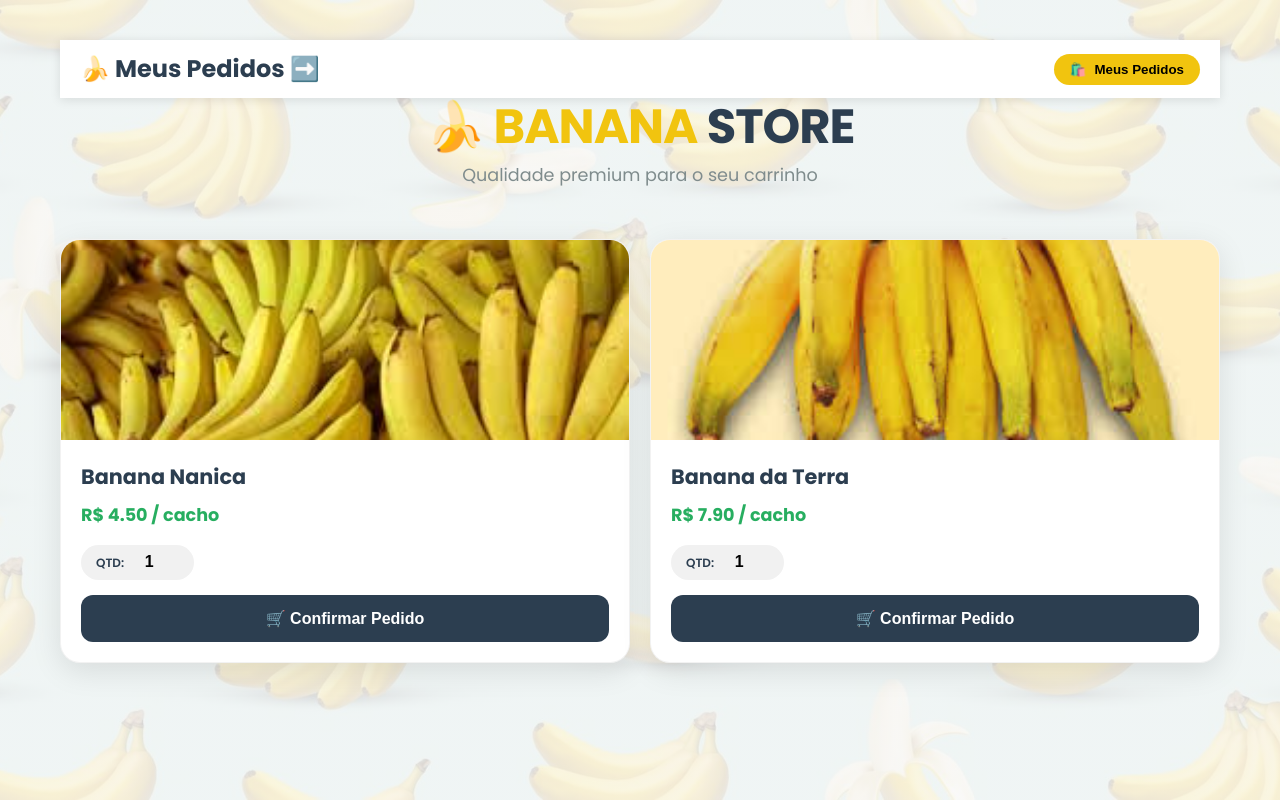
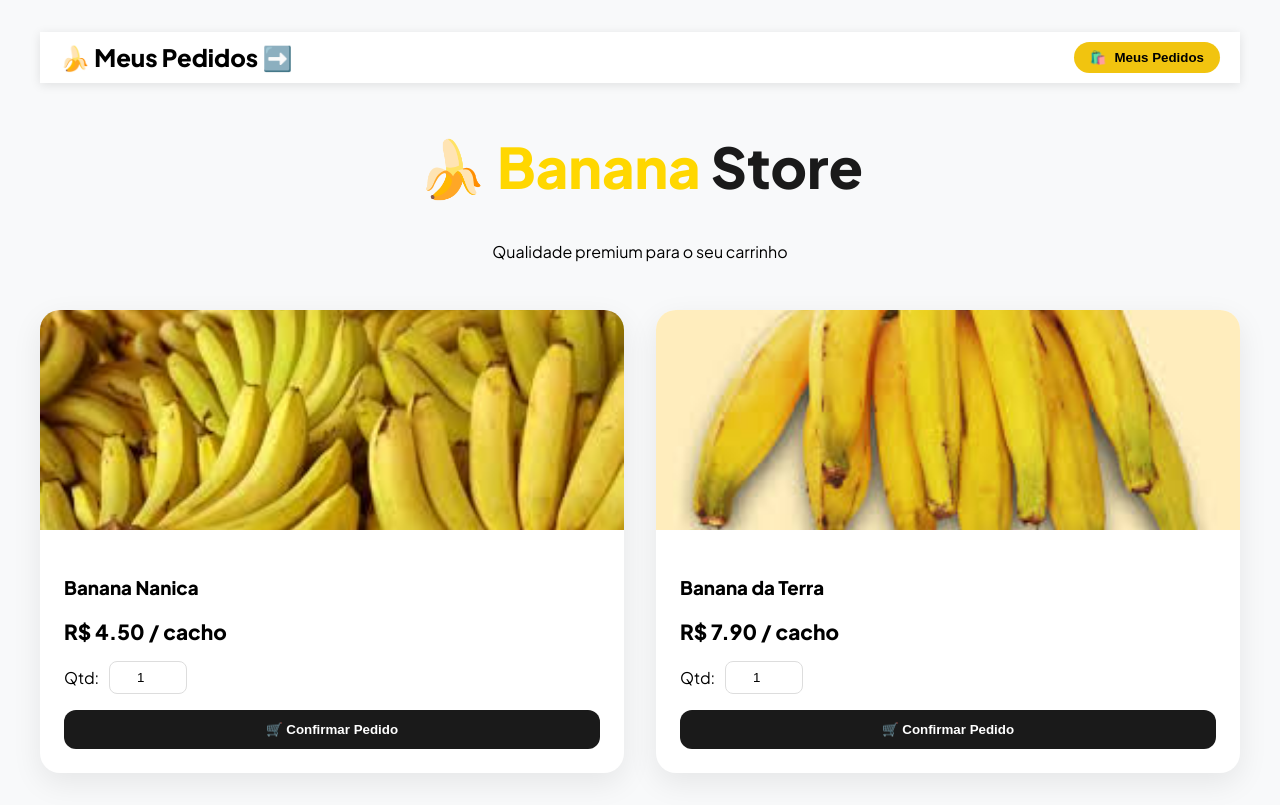
Before and after one commit to shadow123433/banana-store-frontend, a React (Vite) app in the folder Frontend/: page /Home in a window 1280 px wide. Built offline with nearby package versions, Linux system fonts and the light colour scheme; no server answers.

Commit message:
Melhorando ux e ui

```diff
--- a/Frontend/src/App.css
+++ b/Frontend/src/App.css
@@ -1,287 +1,167 @@
-/* Importando uma fonte moderna */
-@import url('https://fonts.googleapis.com/css2?family=Poppins:wght@300;400;600;700&display=swap');
+@import url('https://fonts.googleapis.com/css2?family=Plus+Jakarta+Sans:wght@300;400;600;800&display=swap');
 
 :root {
-  --primary: #f1c40f;    /* Amarelo Banana */
-  --secondary: #27ae60;  /* Verde Folha */
-  --dark: #2c3e50;
-  --light: #f9f9f9;
-  --shadow: 0 8px 30px rgba(0,0,0,0.1);
-}
-
-* {
-  margin: 0;
-  padding: 0;
-  box-sizing: border-box;
+  --primary: #FFD700;
+  --secondary: #1a1a1a;
+  --bg-body: #f8f9fa;
+  --white: #ffffff;
+  --shadow: 0 10px 30px rgba(0, 0, 0, 0.08);
+  --transition: all 0.3s cubic-bezier(0.4, 0, 0.2, 1);
 }
 
 body {
-  font-family: 'Poppins', sans-serif;
-  background: linear-gradient(rgba(249, 249, 249, 0.85), rgba(249, 249, 249, 0.85)),
-              url('./assets/imgs/imagesf.jpg');
-  background-attachment: fixed;
-  background-size: cover;
-  background-position: center;
-  color: var(--dark);
-  line-height: 1.6;
-  min-height: 100vh;
-  /* Evita que o site balance para os lados no celular */
-  overflow-x: hidden;
-  width: 100%;
+  font-family: 'Plus Jakarta Sans', sans-serif;
+  background-color: var(--bg-body);
+  margin: 0;
 }
 
-/* --- CONTAINER --- */
 .container {
-  width: 100%;
   max-width: 1200px;
   margin: 0 auto;
-  padding: 20px; /* Padding padrão menor para mobile */
+  padding: 2rem;
 }
 
 /* --- HEADER --- */
 header {
   text-align: center;
-  margin-bottom: 30px;
-  padding: 0 10px;
+  margin: 3rem 0;
 }
 
 header h1 {
-  /* clamp faz a fonte diminuir no celular e crescer no PC automaticamente */
-  font-size: clamp(1.8rem, 8vw, 3rem);
-  font-weight: 700;
-  color: var(--dark);
-  text-transform: uppercase;
-  letter-spacing: -1px;
-  line-height: 1.2;
+  font-size: clamp(2rem, 8vw, 3.5rem);
+  font-weight: 800;
+  color: var(--secondary);
 }
 
-header h1 span {
-  color: var(--primary);
+header h1 span { color: var(--primary); }
+
+/* --- VITRINE --- */
+.vitrine {
+  display: grid;
+  grid-template-columns: repeat(auto-fit, minmax(280px, 1fr));
+  gap: 2rem;
 }
 
-header p {
-  color: #7f8c8d;
-  font-size: clamp(0.9rem, 4vw, 1.1rem);
-  margin-top: 5px;
-}
-
-/* --- VITRINE (GRID) --- */
-.vitrine {
-  display: grid;
-  /* Ajuste inteligente: no mobile vira 1 coluna, no PC distribui */
-  grid-template-columns: repeat(auto-fit, minmax(280px, 1fr));
-  gap: 20px;
-}
-
-/* --- CARD DO PRODUTO --- */
 .card {
-  background: white;
+  background: var(--white);
   border-radius: 20px;
   overflow: hidden;
   box-shadow: var(--shadow);
-  transition: transform 0.3s ease, box-shadow 0.3s ease;
-  border: 1px solid rgba(0,0,0,0.05);
-  display: flex;
-  flex-direction: column;
-  width: 100%;
+  transition: var(--transition);
 }
 
-/* Hover apenas para dispositivos que possuem mouse */
-@media (hover: hover) {
-  .card:hover {
-    transform: translateY(-10px);
-    box-shadow: 0 15px 45px rgba(0,0,0,0.15);
-  }
-  .card:hover img {
-    transform: scale(1.05);
-  }
-}
+.card:hover { transform: translateY(-8px); }
 
 .card img {
   width: 100%;
-  height: 200px; /* Altura fixa melhorada */
+  height: 220px;
   object-fit: cover;
-  transition: transform 0.5s ease;
 }
 
-.card-info {
-  padding: 20px;
-  flex-grow: 1;
-  display: flex;
-  flex-direction: column;
-  justify-content: space-between;
+.card-info { padding: 1.5rem; }
+
+.preco {
+  font-size: 1.3rem;
+  font-weight: 700;
+  margin: 1rem 0;
 }
 
-.card-info h3 {
-  font-size: 1.3rem;
-  margin-bottom: 8px;
-  color: var(--dark);
-}
-
-.preco {
-  font-size: 1.1rem;
-  font-weight: 700;
-  color: var(--secondary);
-  margin-bottom: 15px;
-}
-
-/* --- CONTROLE DE QUANTIDADE --- */
+/* --- CONTROLES ESPECÍFICOS DA VITRINE --- */
 .controle-quantidade {
   display: flex;
   align-items: center;
-  background: #f1f1f1;
-  padding: 8px 15px;
-  border-radius: 50px;
-  margin-bottom: 15px;
-  width: fit-content;
+  gap: 10px;
+  margin-bottom: 1rem;
 }
 
-.controle-quantidade label {
-  font-size: 0.75rem;
-  font-weight: 600;
-  margin-right: 10px;
-  text-transform: uppercase;
+.vitrine input[type="number"] {
+  width: 60px;
+  padding: 8px;
+  border-radius: 8px;
+  border: 1px solid #ddd;
+  text-align: center;
 }
 
-.controle-quantidade input {
+.btn-pedido {
+  width: 100%;
+  padding: 12px;
   border: none;
-  background: transparent;
-  width: 45px;
-  font-size: 1rem;
-  font-weight: 700;
-  text-align: center;
-  outline: none;
+  border-radius: 12px;
+  background: var(--secondary);
+  color: white;
+  font-weight: 600;
+  cursor: pointer;
+  transition: 0.2s;
 }
 
-/* --- BOTÃO DE PEDIDO --- */
-.btn-pedido {
-  background: var(--dark);
-  color: white;
-  border: none;
-  padding: 14px;
-  border-radius: 12px;
-  font-weight: 600;
-  font-size: 1rem;
-  cursor: pointer;
-  display: flex;
-  align-items: center;
-  justify-content: center;
-  gap: 10px;
-  transition: background 0.3s ease;
-  width: 100%; /* Botão largo para facilitar o toque no celular */
-}
+.btn-pedido:hover { background: var(--primary); color: var(--secondary); }
 
-.btn-pedido:active {
-  background: #000;
-  transform: scale(0.98);
-}
-
-/* --- ESTILO DO MODAL (Adaptado para Mobile) --- */
+/* --- MODAIS (CORREÇÃO DE LARGURA) --- */
 .modal-overlay {
   position: fixed;
-  top: 0;
-  left: 0;
-  width: 100%;
-  height: 100%;
-  background: rgba(0, 0, 0, 0.7);
+  top: 0; left: 0; width: 100%; height: 100%;
+  background: rgba(0, 0, 0, 0.75); /* Fundo um pouco mais escuro para foco */
+  backdrop-filter: blur(5px);
   display: flex;
   justify-content: center;
   align-items: center;
   z-index: 9999;
-  backdrop-filter: blur(4px);
-  padding: 15px; /* Margem para não grudar na tela do celular */
+  padding: 20px; /* Evita que o modal encoste na borda da tela no mobile */
 }
 
 .modal-content {
-  background-color: white !important; /* Garante que o fundo seja branco */
-  display: block !important;         /* Garante que o conteúdo apareça */
+  background: white;
+  border-radius: 24px;
+  position: relative;
+
+  /* AJUSTE CRÍTICO DE LARGURA */
   width: 100%;
-  max-width: 500px;
-  border-radius: 20px;
-  padding: 30px;
-  position: relative;
-  max-height: 85vh;
+  max-width: 450px; /* Garante que o formulário fique pequeno e centralizado */
+
+  max-height: 95vh;
   overflow-y: auto;
-  box-shadow: 0 10px 40px rgba(0,0,0,0.3);
-  z-index: 10000; /* Um nível acima do overlay */
+  box-shadow: 0 25px 50px -12px rgba(0, 0, 0, 0.5);
+  animation: modalShow 0.3s ease-out;
 }
 
-/* --- O BOTÃO "X" QUE ACOMPANHA O SCROLL --- */
+/* Botão de fechar igual ao seu print (X vermelho) */
 .btn-fechar {
-  /* position: sticky faz ele "grudar" no topo da área visível do modal */
-  position: -webkit-sticky;
-  position: sticky;
-  top: 0;
-  float: right; /* Alinha à direita */
-
-  /* Cor Vermelha Forçada */
-  background-color: #ff4d4d !important;
-  color: white !important;
-
-  width: 38px;
-  height: 38px;
+  position: absolute;
+  top: 15px;
+  right: 15px;
+  z-index: 100;
+  background: #ff4757; /* Vermelho vibrante */
+  color: white;
   border: none;
+  width: 28px;
+  height: 28px;
   border-radius: 50%;
+  cursor: pointer;
   font-weight: bold;
-  font-size: 1.5rem;
-  cursor: pointer;
-  z-index: 1000; /* Garante que fique acima dos cards de pedido */
-
   display: flex;
+  align-items: center;
   justify-content: center;
-  align-items: center;
-
-  /* Truque: margem negativa evita que o botão empurre o conteúdo para baixo */
-  margin-bottom: -38px;
-  box-shadow: 0 4px 10px rgba(0,0,0,0.2);
+  font-size: 14px;
+  transition: transform 0.2s;
 }
 
-/* --- RESPONSIVIDADE DA VITRINE --- */
-.vitrine {
-  display: grid;
-  /* Cria colunas automáticas: 1 por linha no celular, várias no PC */
-  grid-template-columns: repeat(auto-fit, minmax(280px, 1fr));
-  gap: 20px;
+.btn-fechar:hover {
+  transform: scale(1.1);
+  background: #ff6b81;
 }
 
-/* Ajustes para telas menores que 600px */
-@media (max-width: 600px) {
-  header h1 {
-    font-size: 1.8rem;
-  }
-  .container {
-    padding: 10px;
-  }
-  .card img {
-    height: 180px; /* Reduz a imagem no celular para caber mais coisa */
-  }
+/* Animação suave para o modal aparecer */
+@keyframes modalShow {
+  from { opacity: 0; transform: translateY(20px) scale(0.95); }
+  to { opacity: 1; transform: translateY(0) scale(1); }
 }
 
-/* --- MEDIA QUERIES ESPECÍFICAS --- */
-
-/* Celulares Médios/Grandes (Tablets e etc) */
-@media (min-width: 601px) {
-  .container {
-    padding: 40px 20px;
-  }
-  header {
-    margin-bottom: 50px;
-  }
-  .btn-pedido {
-    width: auto; /* No PC o botão não precisa ser 100% */
-    padding-inline: 30px;
-  }
+/* --- FEEDBACK TOAST --- */
+.feedback-toast {
+  background: var(--secondary);
+  color: white;
+  padding: 1rem 2rem;
+  border-radius: 50px;
+  border-bottom: 4px solid var(--primary);
+  text-align: center;
 }
-
-/* Celulares muito pequenos (iPhone SE / etc) */
-@media (max-width: 350px) {
-  .vitrine {
-    grid-template-columns: 1fr; /* Força uma coluna */
-  }
-  .card-info {
-    padding: 15px;
-  }
-  header h1 {
-    font-size: 1.6rem;
-  }
-}
--- a/Frontend/src/form.css
+++ b/Frontend/src/form.css
@@ -1,109 +1,94 @@
-@import url('https://fonts.googleapis.com/css2?family=Inter:wght@400;600;700&display=swap');
-
-.formulario-pedido-banana {
-  display: grid;
-  grid-template-columns: 1fr 1fr;
-  gap: 12px 15px;
+/* Tira a largura exagerada */
+.form-card {
   width: 100%;
-  margin-top: 10px;
+  max-width: 420px; /* Tamanho ideal para não parecer "esparramado" */
+  margin: 0 auto;
+  padding: 10px;
+  background: #fff;
 }
 
-/* Campos full width */
-.formulario-pedido-banana .campo:nth-child(1),
-.formulario-pedido-banana .campo:nth-child(2),
-.formulario-pedido-banana .campo:nth-child(7),
-.botoes-form {
-  grid-column: span 2;
+.form-card h2 {
+  font-family: 'serif'; /* Ou Playfair Display */
+  font-size: 1.8rem;
+  color: #2d3436;
+  margin-bottom: 25px;
+  text-align: center;
 }
 
-.campo {
+.form-body {
   display: flex;
   flex-direction: column;
+  gap: 12px; /* Espaçamento menor entre linhas */
 }
 
-.campo label {
-  margin-bottom: 4px;
-  font-weight: 600;
-  color: #7f8c8d;
-  font-size: 0.7rem;
-  text-transform: uppercase;
+.row {
+  display: flex;
+  gap: 12px;
 }
 
-.campo input,
-.campo select {
-  width: 100%;
-  height: 42px;
-  padding: 0 12px;
-  border: 2px solid #eee;
-  border-radius: 10px;
+/* Proporções do Flex */
+.flex-1 { flex: 1; }
+.flex-2 { flex: 2; }
+
+.form-body input,
+.form-body select {
+  height: 48px;
+  padding: 0 15px;
+  border: 1px solid #e2e8f0;
+  border-radius: 12px;
   font-size: 0.95rem;
-  background-color: #fdfdfd;
+  background-color: #fff;
+  color: #4a5568;
   outline: none;
-  transition: border-color 0.2s;
-  box-sizing: border-box;
+  transition: all 0.2s;
 }
 
-.campo input:focus {
-  border-color: #f1c40f;
+.form-body input:focus {
+  border-color: #ff6b81;
+  box-shadow: 0 0 0 3px rgba(255, 107, 129, 0.1);
 }
 
-/* Responsivo */
-@media (max-width: 500px) {
-  .formulario-pedido-banana {
-    grid-template-columns: 1fr;
-  }
-
-  .formulario-pedido-banana .campo {
-    grid-column: span 1 !important;
-  }
-}
-
-/* 🔥 SEÇÃO DE BOTÕES - ALINHAMENTO ABSOLUTO */
-.botoes-form {
-  grid-column: span 2;
-  display: flex !important;
-  flex-direction: row !important; /* Força um ao lado do outro */
-  align-items: stretch !important; /* Força os dois a terem a mesma altura */
+/* Botões pequenos e elegantes */
+.actions {
+  display: flex;
   gap: 12px;
-  width: 100%;
   margin-top: 15px;
 }
 
-.botoes-form button {
-  /* Reset total */
-  appearance: none;
-  -webkit-appearance: none;
-  border: none !important;
-  outline: none !important;
-  box-shadow: none !important; /* Remove sombras que dão ilusão de estar torto */
-
-  /* Alinhamento */
-  flex: 1; /* Divide o espaço 50/50 */
+.btn-secondary {
+  flex: 1;
   height: 48px;
-  display: flex;
-  align-items: center;
-  justify-content: center;
-
-  /* Estilo */
+  background: #f1f5f9;
+  border: none;
   border-radius: 12px;
-  font-weight: 700;
-  font-size: 0.9rem;
+  color: #475569;
+  font-weight: 600;
   cursor: pointer;
-  text-transform: uppercase;
-  color: white !important;
-  margin: 0 !important; /* Remove margens que entortam */
 }
 
-/* 🔥 CORES REAIS */
-.btn-confirmar {
-  background-color: #27ae60 !important;
+.btn-primary {
+  flex: 1.5; /* Confirmar ligeiramente maior */
+  height: 48px;
+  background: #ff6b81;
+  border: none;
+  border-radius: 12px;
+  color: white;
+  font-weight: 600;
+  cursor: pointer;
+  box-shadow: 0 4px 12px rgba(255, 107, 129, 0.2);
 }
 
-.btn-cancelar {
-  background-color: #e53935 !important;
+.btn-primary:hover {
+  background: #ff526a;
+  transform: translateY(-1px);
 }
 
-/* Efeito de clique simples */
-.botoes-form button:active {
-  transform: scale(0.98);
+/* Ajuste Mobile */
+@media (max-width: 400px) {
+  .form-card {
+    padding: 5px;
+  }
+  .row {
+    flex-direction: row; /* Mantém o CEP e UF na mesma linha mesmo no mobile */
+  }
 }
--- a/Frontend/src/pages/Home.jsx
+++ b/Frontend/src/pages/Home.jsx
@@ -15,6 +15,8 @@ export default function Home() {
   const [mostrarForm, setMostrarForm] = useState(false);
   const [produtoSelecionado, setProdutoSelecionado] = useState(null);
   const [mostrarPedidos, setMostrarPedidos] = useState(false);
+  const [showFeedback, setShowFeedback] = useState(false);
+  const [mensagemFeedback, setMensagemFeedback] = useState('');
 
   const alterarQuantidade = (id, valor) => {
     setQuantidades({ ...quantidades, [id]: Math.max(1, valor) });
@@ -47,15 +49,26 @@ export default function Home() {
         }
       });
 
-      alert(`✅ Pedido de ${payload.item} confirmado!`);
+      setMensagemFeedback(`✅ Pedido de ${payload.item} confirmado!`);
+      setShowFeedback(true);
       setMostrarForm(false);
+
+      setTimeout(() => {
+        setShowFeedback(false);
+      }, 2000);
     } catch (error) {
       console.error(error);
       if (error.response && error.response.status === 401) {
-        alert("Sua sessão expirou. Faça login novamente.");
+        setMensagemFeedback("Sessão expirada. Faça login novamente.");
       } else {
-        alert("Erro ao enviar pedido.");
+        setMensagemFeedback("Erro ao enviar pedido.");
       }
+
+      setShowFeedback(true);
+
+      setTimeout(() => {
+        setShowFeedback(false);
+      }, 2000);
     }
   }
 
@@ -86,6 +99,15 @@ export default function Home() {
         </div>
       )}
 
+      {/* 🔥 MODAL DE FEEDBACK (NOVO) */}
+      {showFeedback && (
+        <div className="modal-overlay">
+          <div className="modal-box">
+            <p>{mensagemFeedback}</p>
+          </div>
+        </div>
+      )}
+
       <header>
         <h1>🍌 <span>Banana</span> Store</h1>
         <p>Qualidade premium para o seu carrinho</p>
@@ -104,11 +126,16 @@ export default function Home() {
                 <input
                   type="number"
                   value={quantidades[banana.id]}
-                  onChange={(e) => alterarQuantidade(banana.id, parseInt(e.target.value))}
+                  onChange={(e) =>
+                    alterarQuantidade(banana.id, parseInt(e.target.value))
+                  }
                 />
               </div>
 
-              <button className="btn-pedido" onClick={() => prepararPedido(banana)}>
+              <button
+                className="btn-pedido"
+                onClick={() => prepararPedido(banana)}
+              >
                 🛒 Confirmar Pedido
               </button>
             </div>
```
Also changed, not shown: Frontend/src/index.css (+35 -0 lines), Frontend/src/pages/Form.jsx (+28 -52 lines), Frontend/src/pages/Login.jsx (+15 -4 lines), Frontend/src/pages/Register.jsx (+16 -2 lines).
